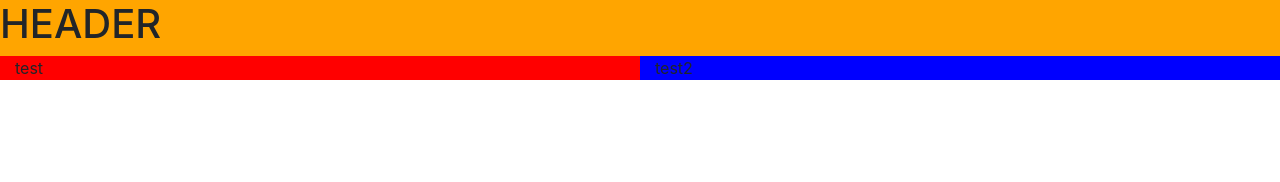
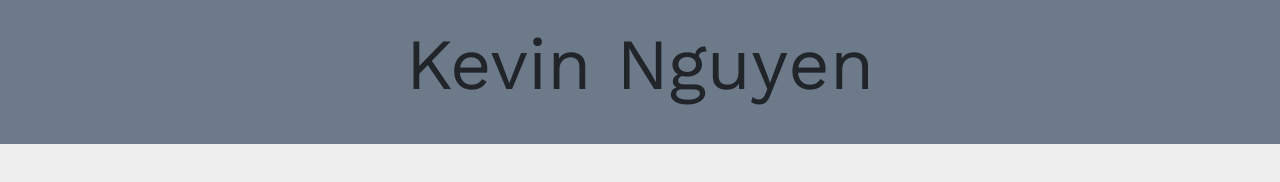
Before and after one commit to npkevin/npkevin.github.io, a plain HTML site: page index.html in a window 1280 px wide. Drawn offline with nearby package versions, Linux system fonts and the light colour scheme.

Commit message:
blank site

```diff
--- /dev/null
+++ b/index.css
@@ -0,0 +1,10 @@
+p.fullname{
+	font-family: 'Work Sans', sans-serif;
+	font-size: 72px;
+	padding-top: 10px;
+	padding-bottom: 10px;
+}
+
+body {
+	background-color: rgb(238, 238, 238);
+}
--- a/index.html
+++ b/index.html
@@ -5,18 +5,22 @@
 	<meta name="viewport" content="width=device-width, initial-scale=1">
 	<meta charset="utf-8">
 	<link rel="stylesheet" href="https://maxcdn.bootstrapcdn.com/bootstrap/4.0.0-beta.2/css/bootstrap.min.css" integrity="sha384-PsH8R72JQ3SOdhVi3uxftmaW6Vc51MKb0q5P2rRUpPvrszuE4W1povHYgTpBfshb" crossorigin="anonymous">
+	<link href="https://fonts.googleapis.com/css?family=Titillium+Web|Work+Sans" rel="stylesheet">
+	<link rel="stylesheet" type="text/css" href="index.css">
 </head>
 <body>
 	<div class="container-fluid">
-		<div class="row" style="background-color: orange">
-			<h1>HEADER</h1>
+		<div class="row" style="background-color: rgb(108,122,137)">
+			<div class="col text-center">
+				<p class="fullname">Kevin Nguyen</p>
+			</div>
 		</div>
 		<div class="row">
-			<div class="col" style="background-color: red">
-				test
+			<div class="col" id="left">
+
 			</div>
-			<div class="col" style="background-color: blue">
-				test2
+			<div class="col" id="right">
+
 			</div>
 		</div>
 	</div>
```
